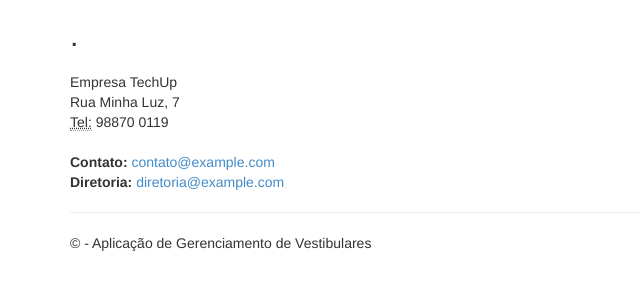
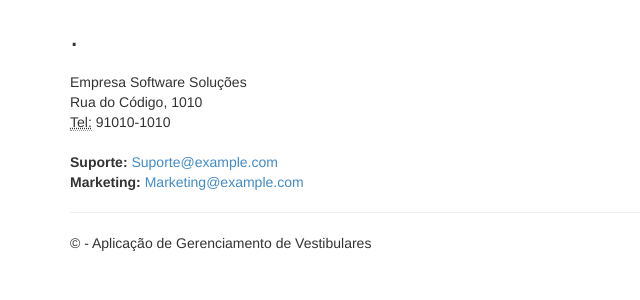
Before and after one commit to Elijwb/ac9, a Django app: template app/templates/app/contact.html in a window 1280 px wide. Shown: the part 51-351 px from the top of the page, without its empty margins (0-640 px from the left). Run offline with Django 3.2, Linux system fonts and the light colour scheme; the template is opened without the code that fills it, so the values that code supplies are empty; parts of the project's set-up code (start-up, migrations or seed data) failed here and were passed over; some libraries are stand-ins or nearby versions.

Commit message:
Add files via upload

```diff
--- a/app/models.py
+++ b/app/models.py
@@ -5,3 +5,7 @@
 from django.db import models
 
 # Create your models here.
+class Curso(models.Model):
+    nome = models.CharField(max_length=200)
+    periodo = models.CharField(max_length=50)
+    instituicao = models.CharField(max_length=200)
--- a/app/templates/app/about.html
+++ b/app/templates/app/about.html
@@ -5,9 +5,6 @@
 <h2>{{ title }}.</h2>
 <h3>{{ message }}</h3>
 
-<p>Empresa TechUp.</p>
-<p>CNPJ 30.228.546/0001-65</p>
-<p>Endereço Rua Minha Luz, 7, São Paulo-SP</p>
-<p>Colaboradores: Brenno Rodrigues Vilarim, Elisangela Bezerra da Silva, Felipe Luis Riego, Jhonatas Velis.</p>
+<p>Esta aplicação gerencia vestibulares.</p>
 
 {% endblock %}
--- a/app/templates/app/cadastro_cursos.html
+++ b/app/templates/app/cadastro_cursos.html
@@ -9,7 +9,7 @@
 <table class="table">
     <tr><th>Nome do curso</th><th>Período</th><th>Faculdade</th></tr>
         {% for curso in cursos %}
-          <tr><td>{{ curso }}</td><td>Noturno</td><td>Faculdade Impacta</td></tr>
+          <tr><td>{{ curso.nome }}</td><td>{{ curso.periodo }}</td><td>{{ curso.instituicao }}</td></tr>
         {% endfor %}
 </table>
 
--- a/app/templates/app/contact.html
+++ b/app/templates/app/contact.html
@@ -6,15 +6,15 @@
 <h3>{{ message }}</h3>
 
 <address>
-    Empresa TechUp<br />
-    Rua Minha Luz, 7<br />
+    Empresa Software Soluções<br />
+    Rua do Código, 1010<br />
     <abbr title="Telefone">Tel:</abbr>
-    98870 0119
+    91010-1010
 </address>
 
 <address>
-    <strong>Contato:</strong>   <a href="mailto:contato@example.com">contato@example.com</a><br />
-    <strong>Diretoria:</strong> <a href="mailto:diretoria@example.com">diretoria@example.com</a>
+    <strong>Suporte:</strong>   <a href="mailto:Suporte@example.com">Suporte@example.com</a><br />
+    <strong>Marketing:</strong> <a href="mailto:Marketing@example.com">Marketing@example.com</a>
 </address>
 
 {% endblock %}
--- a/app/views.py
+++ b/app/views.py
@@ -5,6 +5,7 @@
 from django.shortcuts import render
 from django.http import HttpRequest
 from django.template import RequestContext
+from app.models import Curso
 from datetime import datetime
 
 def home(request):
@@ -56,7 +57,8 @@
         context_instance = RequestContext(request,
         {
             'title':'Cadastro de cursos',
-            'cursos': ['ADS' , 'SI', 'CC'],
+#            'cursos': ['ADS' , 'SI', 'CC'],
+            'cursos': Curso.objects.all(),
             'year':datetime.now().year,
         })
     )
--- a/requirements.txt
+++ b/requirements.txt
@@ -1 +1,3 @@
+--find-links wheelhouse
 django<1.10
+mysql-python==1.2.5
```
Also changed, not shown: django_get_started/settings.py (+11 -6 lines), app/migrations/0001_initial.py (added), 1 other file.
